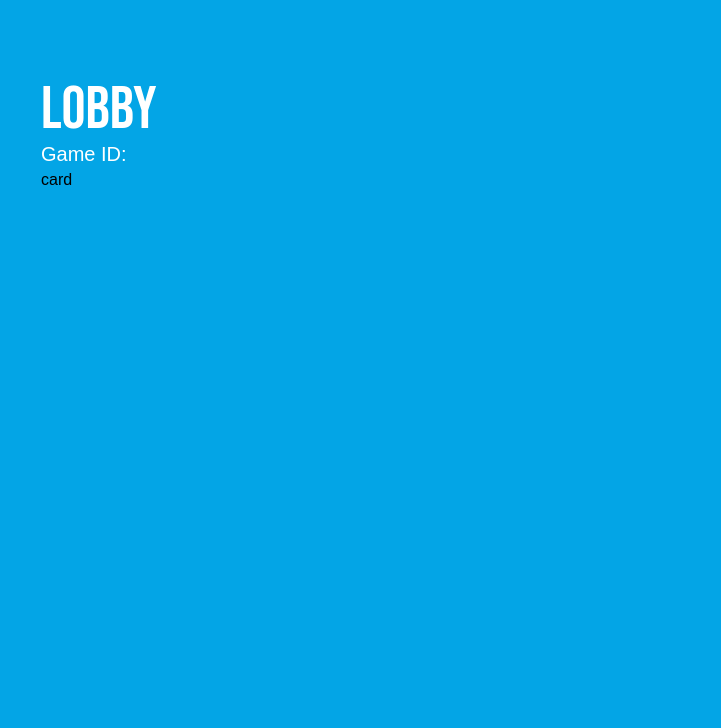
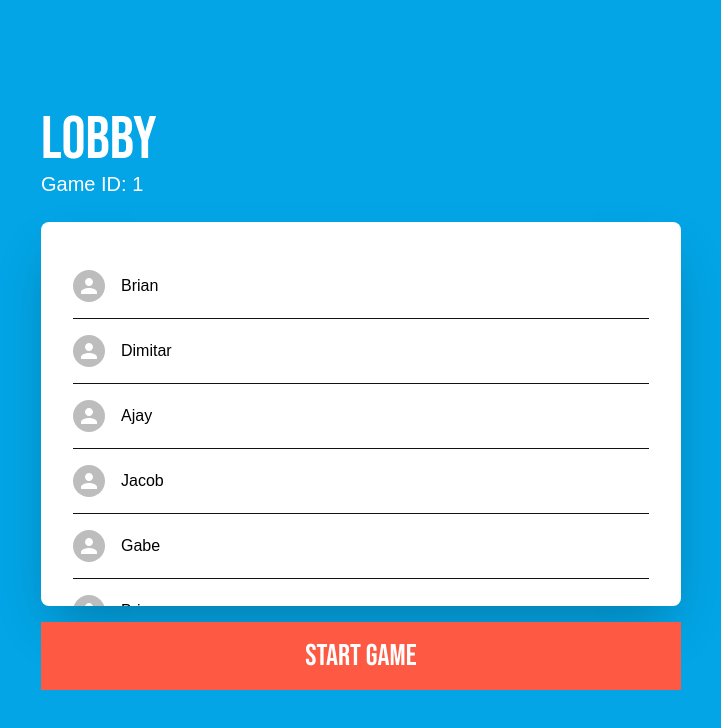
Before and after one commit to dimitar-j/SketchRoyale, a React (Vite) app in the folder frontend/: page /lobby/1 in a window 1280 px wide. Shown: the top 728 px of the page, without its empty margins (279-1000 px from the left). Built offline with nearby package versions, Linux system fonts and the light colour scheme; a web font is replaced by a local one.

Commit message:
finish lobby page

```diff
--- a/frontend/src/pages/Lobby.tsx
+++ b/frontend/src/pages/Lobby.tsx
@@ -1,14 +1,61 @@
 import React from "react";
+import { useParams } from "react-router-dom";
+import Avatar from "../assets/Avatar.svg";
+
+const EXAMPLE_PLAYERS = [
+  "Brian",
+  "Dimitar",
+  "Ajay",
+  "Jacob",
+  "Gabe",
+  "Brian",
+  "Dimitar",
+  "Ajay",
+  "Jacob",
+  "Gabe",
+  "Brian",
+  "Dimitar",
+  "Ajay",
+  "Jacob",
+  "Gabe",
+  "Brian",
+  "Dimitar",
+  "Ajay",
+  "Jacob",
+  "Gabe",
+];
 
 function Lobby() {
+  const { id } = useParams();
+  const startGame = () => {
+    console.log("START GAME");
+  };
   const Card = () => {
-    return <div>card</div>;
+    return (
+      <div className="mt-6 bg-white rounded-lg p-8 shadow-2xl max-h-96 overflow-y-scroll">
+        {EXAMPLE_PLAYERS.map((player, index) => (
+          <div
+            key={index}
+            className="flex flex-row] border-b border-black py-4 gap-4 items-center"
+          >
+            <img src={Avatar} className=""></img>
+            <div className="font-san">{player}</div>
+          </div>
+        ))}
+      </div>
+    );
   };
   return (
-    <div className="bg-blue w-[100vw] h-[100vh] py-20 px-10 lg:px-80">
+    <div className="bg-blue w-[100vw] h-[100vh] px-10 lg:px-80 flex flex-col justify-center">
       <div className="font-display text-white text-6xl">Lobby</div>
-      <div className="font-sans text-white text-xl">Game ID: </div>
+      <div className="font-sans text-white text-xl">Game ID: {id}</div>
       {Card()}
+      <button
+        className="bg-red p-4 font-display text-3xl text-white w-[100%] mt-4"
+        onClick={startGame}
+      >
+        START GAME
+      </button>
     </div>
   );
 }
```
